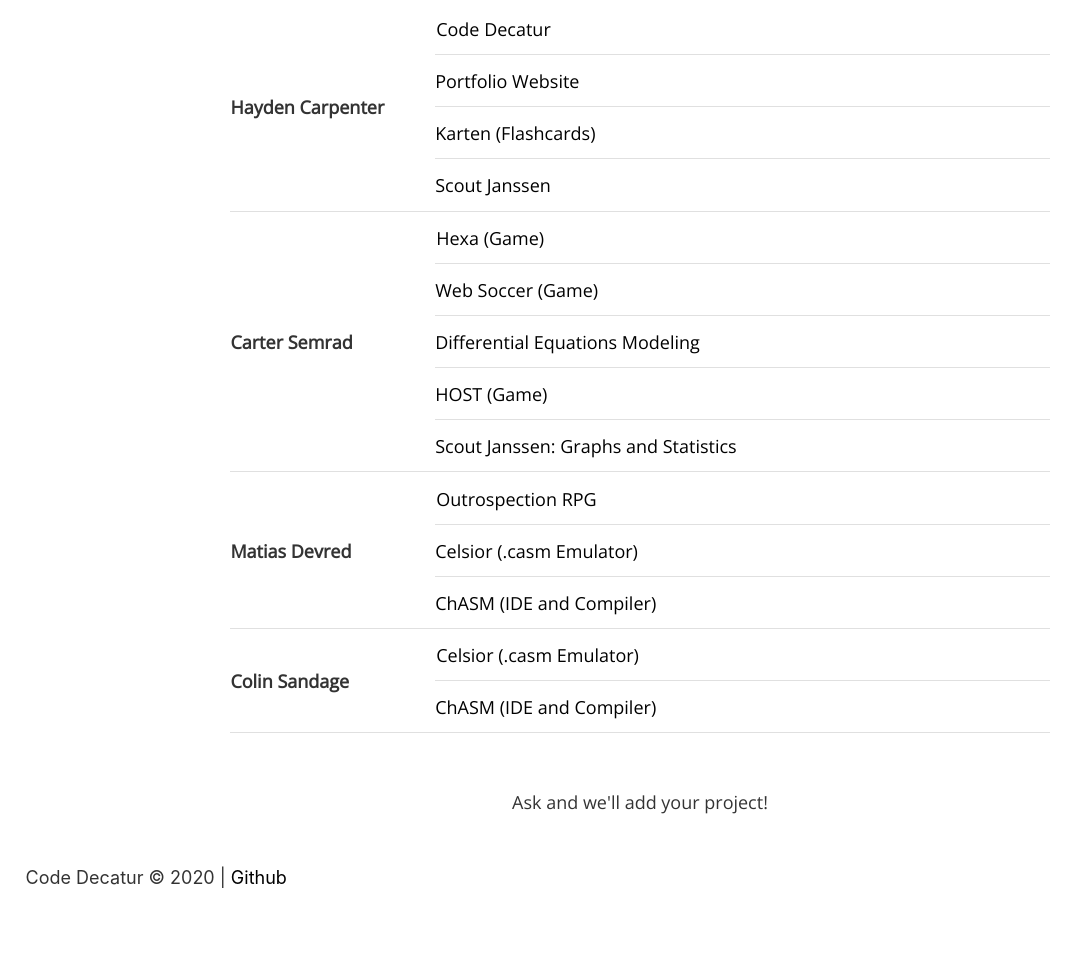
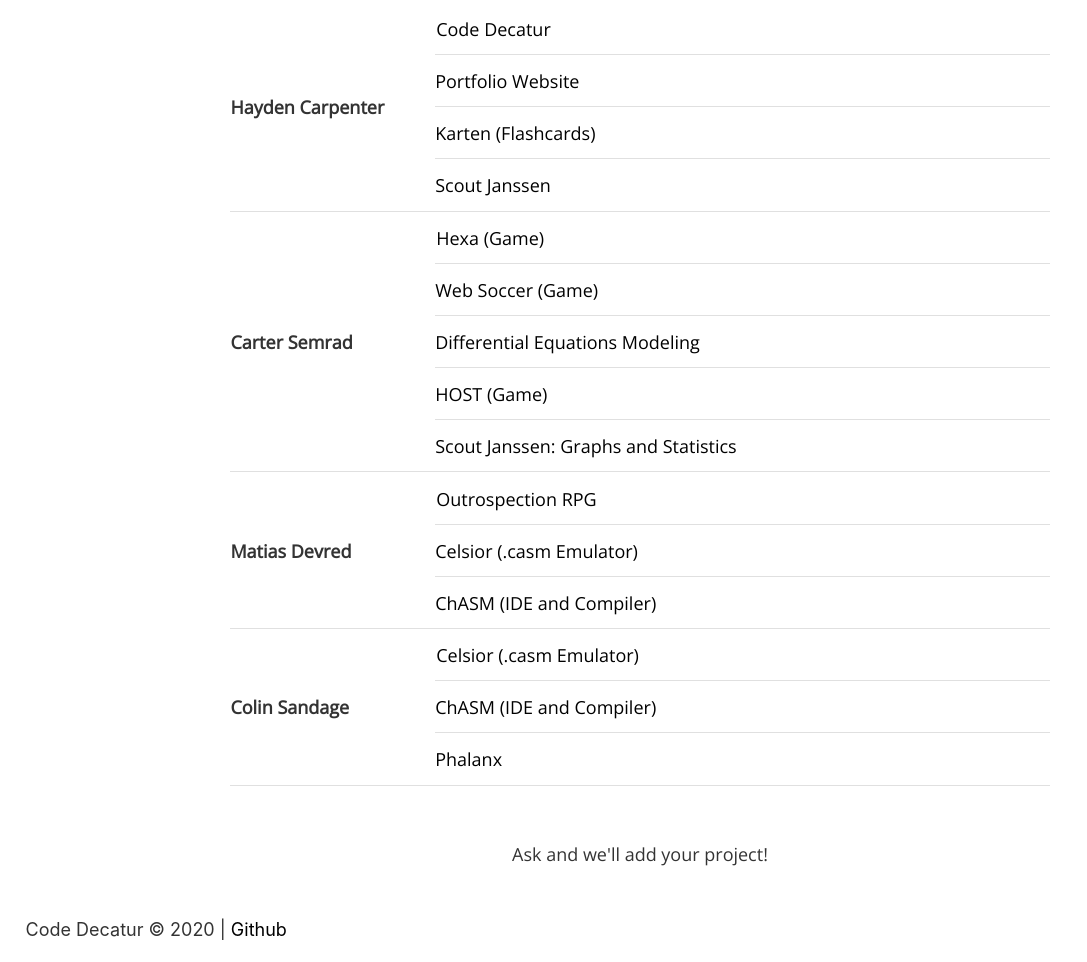
Before and after one commit to dhstechclub/codedecatur.org, a Gatsby site: page /projects in a window 1280 px wide. Shown: the part 330-1292 px from the top of the page, without its empty margins (0-1087 px from the left). Before the commit the page ends 1240 px from the top, so only its background shows below. Built offline with nearby package versions, Linux system fonts and the light colour scheme; Gatsby itself is replaced by a stand-in of ours.

Commit message:
Update projects.js

```diff
--- a/src/pages/projects.js
+++ b/src/pages/projects.js
@@ -13,11 +13,12 @@ const projects = [
     {"url": "https://veryclevername3.github.io/DifferentialEquations/", "name": "Differential Equations Modeling", "author": "Carter Semrad"},
     {"url": "https://veryclevername3.itch.io/host", "name": "HOST (Game)", "author": "Carter Semrad"},
     {"url": "https://frc4026.com", "name": "Scout Janssen: Graphs and Statistics", "author": "Carter Semrad"},
-    {"url": "", "name": "Outrospection RPG", "author": "Matias Devred"},
-    {"url": "", "name": "Celsior (.casm Emulator)", "author": "Matias Devred"},
-    {"url": "", "name": "ChASM (IDE and Compiler)", "author": "Matias Devred"},
-    {"url": "", "name": "Celsior (.casm Emulator)", "author": "Colin Sandage"},
-    {"url": "", "name": "ChASM (IDE and Compiler)", "author": "Colin Sandage"},
+    {"url": "", "name": "Outrospection RPG", "author": "Matias Devred", "redirect": false},
+    {"url": "", "name": "Celsior (.casm Emulator)", "author": "Matias Devred", "redirect": false},
+    {"url": "", "name": "ChASM (IDE and Compiler)", "author": "Matias Devred", "redirect": false},
+    {"url": "", "name": "Celsior (.casm Emulator)", "author": "Colin Sandage", "redirect": false},
+    {"url": "", "name": "ChASM (IDE and Compiler)", "author": "Colin Sandage", "redirect": false},
+    {"url": "", "name": "Phalanx", "author": "Colin Sandage", "redirect": false},
 
 
 ]
```
